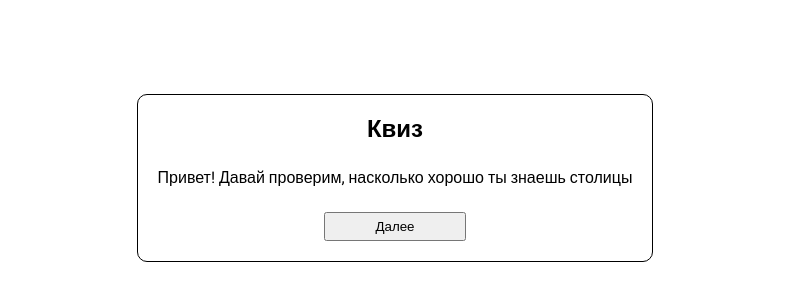
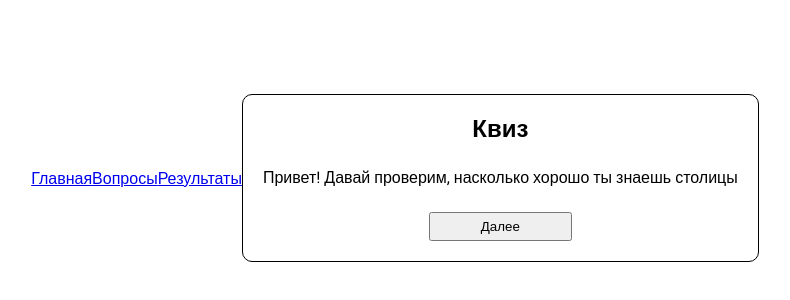
Before and after one commit to akaryaka/quiz, a React (Vite) app in the folder frontend/: page / in a window 1280 px wide. Shown: the part 222-522 px from the top of the page, without its empty margins (245-1035 px from the left). Built offline with nearby package versions, Linux system fonts and the light colour scheme; a web font is replaced by a local one.

Commit message:
add routing for example

```diff
--- a/frontend/src/app/App.tsx
+++ b/frontend/src/app/App.tsx
@@ -1,5 +1,8 @@
 import GlobalStyles from '@/styles/global.style';
+import { BrowserRouter,Route, Routes, Link, Outlet } from "react-router";
 import Home from '@/pages/Home';
+import Questions from '@/pages/Questions';
+import Result from '@/pages/Result';
 import styled from 'styled-components';
 
 function App() {
@@ -15,7 +18,19 @@ function App() {
     <>
       <GlobalStyles />
       <Container>
-        <Home />
+        <BrowserRouter>
+          <nav>
+            <Link to="/">Главная</Link>
+            <Link to="/questions">Вопросы</Link>
+            <Link to="/result">Результаты</Link>
+          </nav>
+          <Routes>
+            <Route path="/" element={<Home />} />
+            <Route path="/questions" element={<Questions />} />
+            <Route path="/result" element={<Result />} />
+          </Routes>
+        </BrowserRouter>
+
       </Container>
     </>
   )
```
